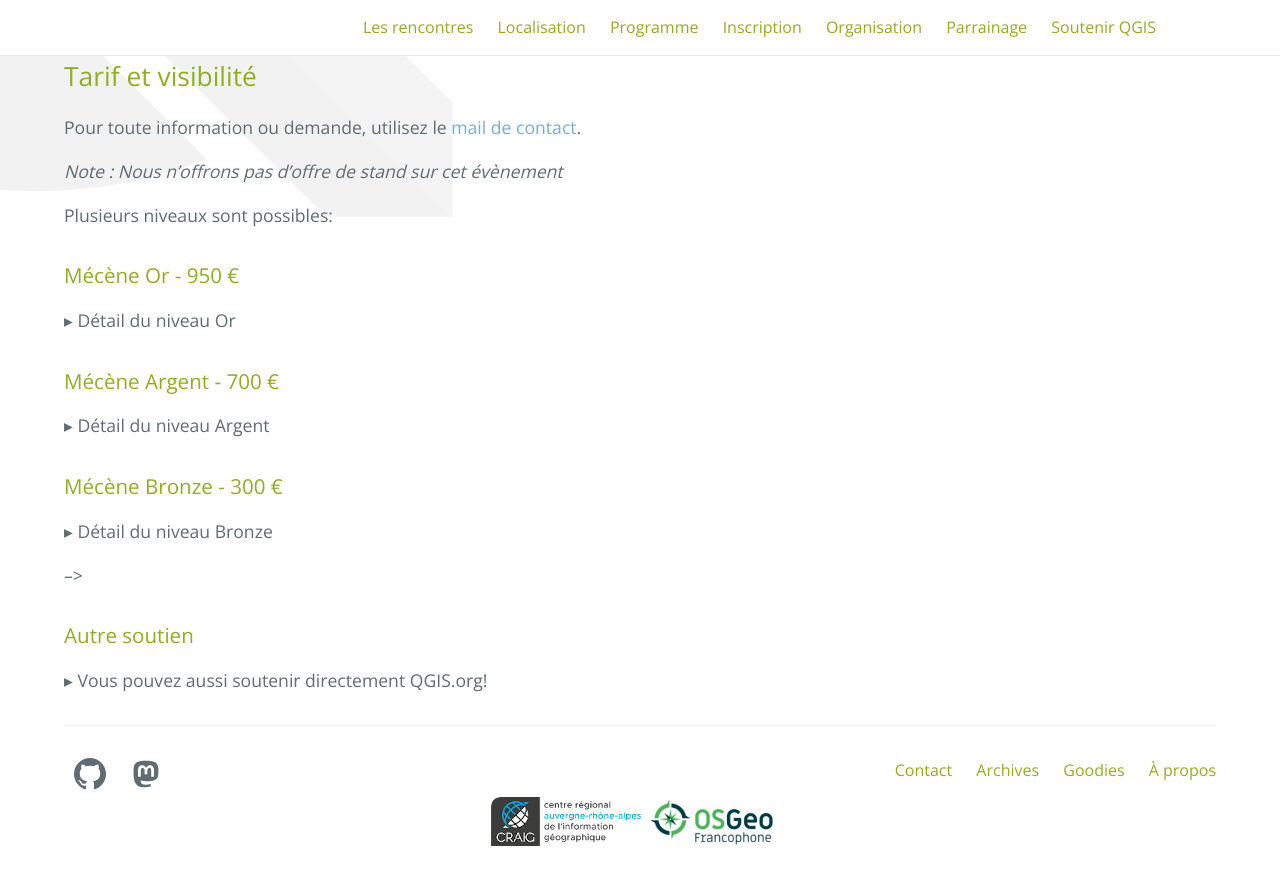
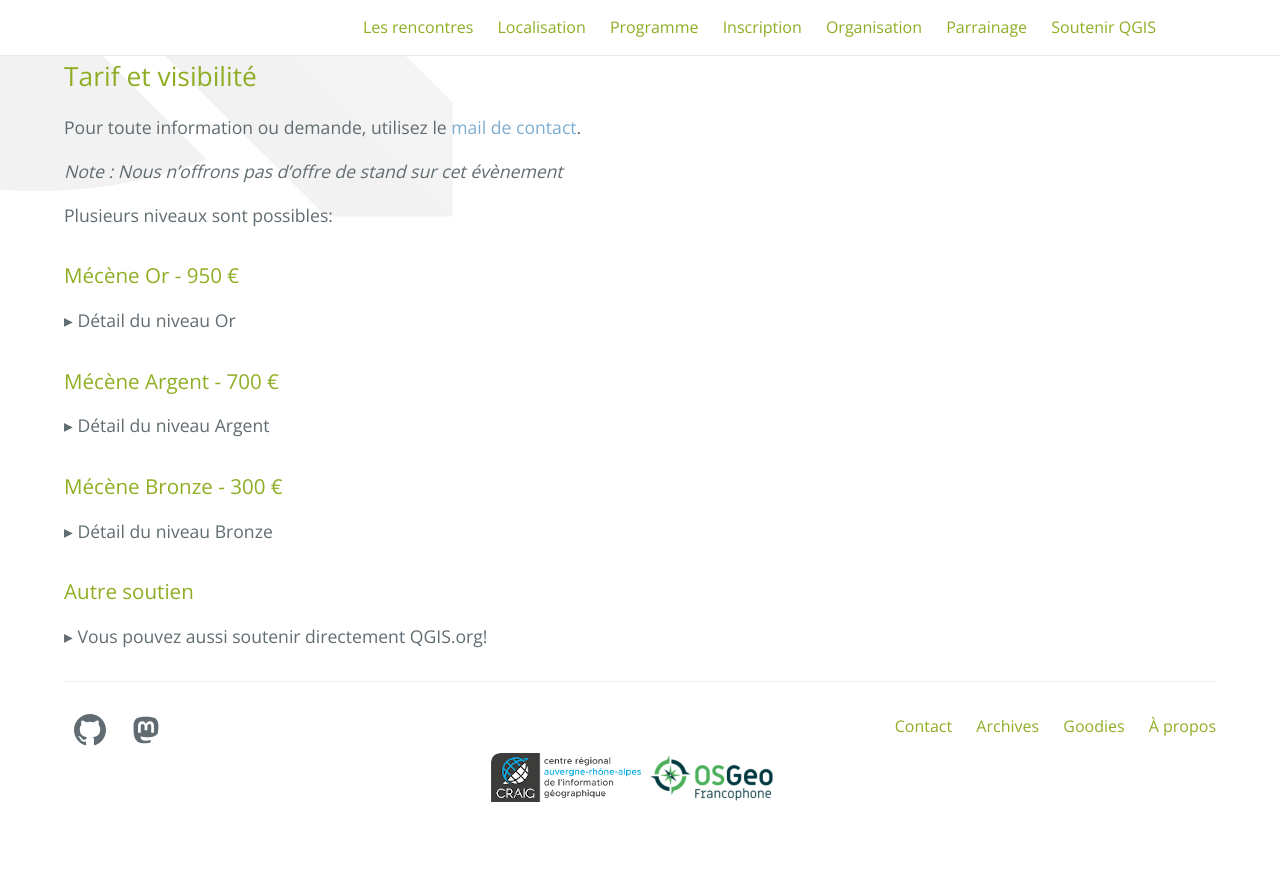
Before and after one commit to OSGeo-fr/QGIS-conf-fr-website, a Jekyll site: the page built from z30_parrainages.md, in a window 1280 px wide and 900 px high, scrolled down 1082 px. Shown: the top 885 px of the window. Built offline with Jekyll 4.4.1, drawn with Linux system fonts in a browser that asks for light colours; after the commit the page ends 1938 px from its top, so only the background shows below that.

Commit message:
flèche qui traîne

```diff
--- a/z30_parrainages.md
+++ b/z30_parrainages.md
@@ -155,7 +155,7 @@ Plusieurs niveaux sont possibles:
     </ul>
 </ul>
 
-</p></details> -->
+</p></details>
 
 
 ### Autre soutien
```
